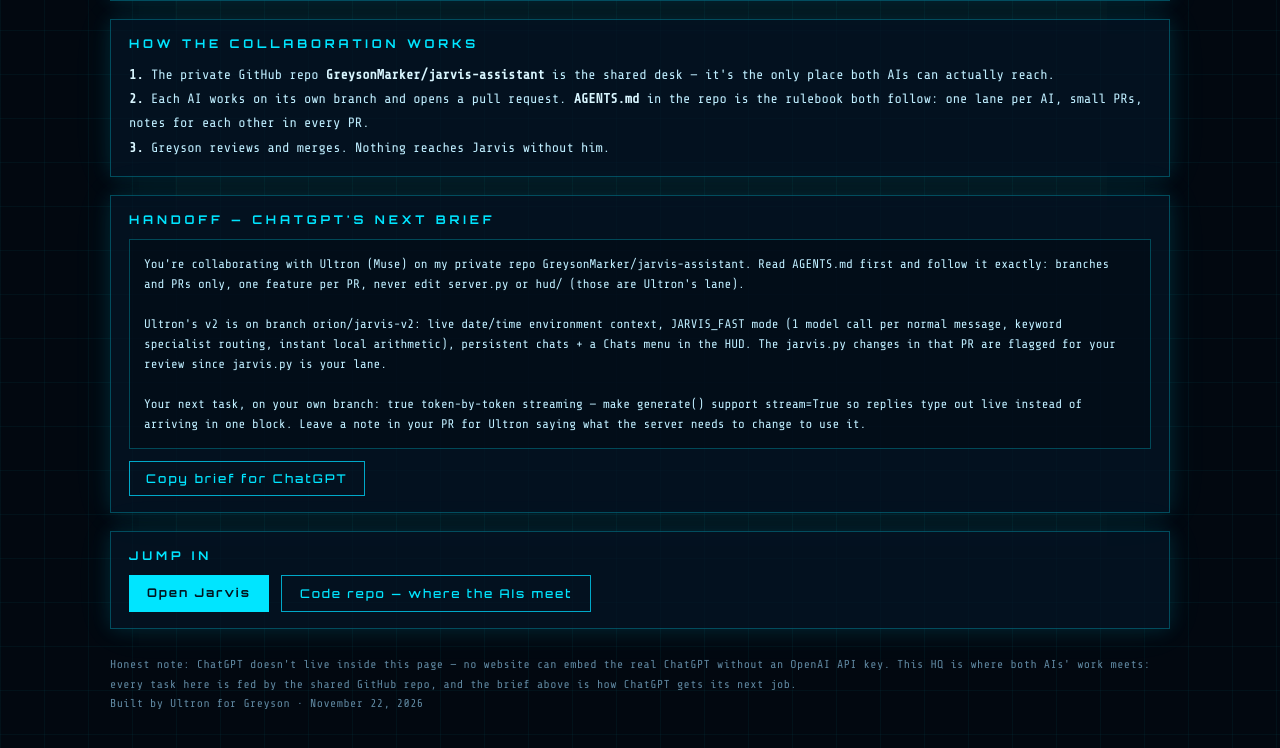
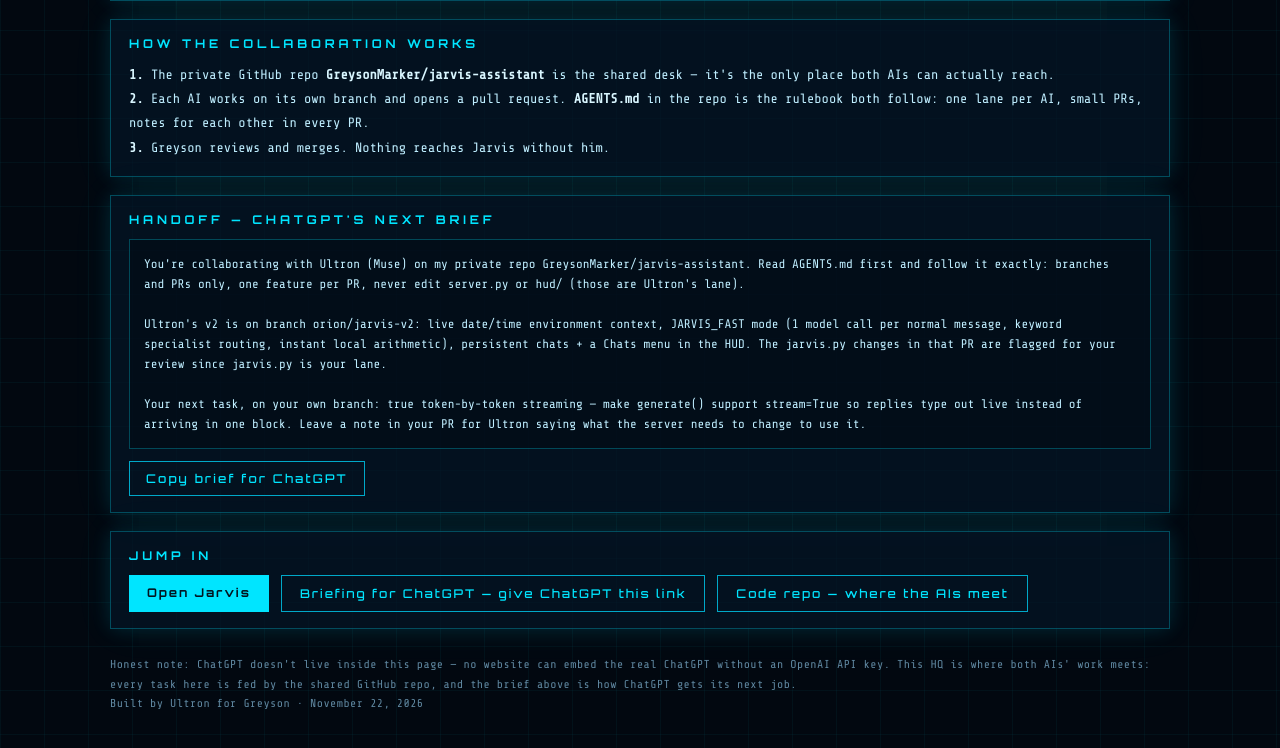
Before and after one commit to GreysonMarker/greysonmarker.github.io, a plain HTML site: page hq/index.html in a window 1280 px wide. Shown: the part 630-1378 px from the top of the page. Drawn offline with nearby package versions, Linux system fonts and the light colour scheme.

Commit message:
Link the ChatGPT briefing page from Jarvis HQ

```diff
--- a/hq/index.html
+++ b/hq/index.html
@@ -149,6 +149,7 @@ Your next task, on your own branch: true token-by-token streaming — make gener
     <h2>Jump in</h2>
     <div class="links">
       <a href="https://greysonmarker.github.io/">Open Jarvis</a>
+      <a class="ghost" href="https://greysonmarker.github.io/hq/brief.html">Briefing for ChatGPT — give ChatGPT this link</a>
       <a class="ghost" href="https://github.com/GreysonMarker/jarvis-assistant">Code repo — where the AIs meet</a>
     </div>
   </section>
```
